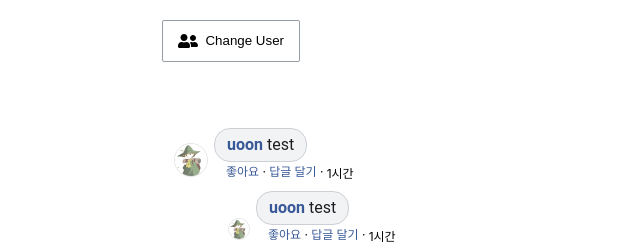
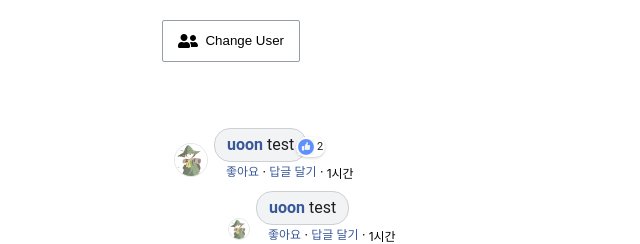
Before and after one commit to uoon-dev/clone-facebook-reply, a React (Create React App) app: page / in a window 1280 px wide. Shown: the top 244 px of the page, without its empty margins (38-678 px from the left). Built offline with nearby package versions, Linux system fonts and the light colour scheme.

Commit message:
create LikeStatus component

```diff
--- a/src/App.js
+++ b/src/App.js
@@ -18,6 +18,7 @@ import CommentsWrapper from 'containers/Feed/Comments/CommentsWrapper';
  *
  * 기능 개발
  * 1. 좋아요 기능
+ * 2. localStorage 저장
  */
 
 const App = () => {
--- a/src/components/Feed/Comment/Comment.js
+++ b/src/components/Feed/Comment/Comment.js
@@ -1,13 +1,13 @@
 
 /** @jsx jsx */
 import { jsx } from '@emotion/core';
-import { useState } from 'react';
 import { useDispatch, useSelector } from 'react-redux';
 import { v4 as uuidv4 } from 'uuid';
 
 import Profile from './Profile/Profile';
 import CommentInput from './CommentInput/CommentInput';
 import ReactionMenu from './ReactionMenu/ReactionMenu';
+
 import * as styles from './commentStyle';
 
 const Comment = props => {
@@ -41,13 +41,14 @@ const Comment = props => {
   return (
     <div className={`CommentItem ${!props.isNewPendingComment ? 'CreatedComment' : ''}`} css={styles.commentItem}>
       <Profile profileImageUrl={props.user.profileImageUrl} isChildComment={props.parentId} />
-      <div>
+      <div css={styles.commentContent}>
         <CommentInput
           id={props.id}
           isNewPendingComment={props.isNewPendingComment}
           parentId={props.parentId}
           targetCommentInfo={props.targetCommentInfo}
           user={props.user}
+          likeUsers={props.likeUsers}
           commentContent={props.commentContent}
           createCommentContent={createCommentDispatch}
           updateCommentContent={updateCommentDispatch}
--- a/src/components/Feed/Comment/CommentInput/CommentInput.js
+++ b/src/components/Feed/Comment/CommentInput/CommentInput.js
@@ -6,6 +6,7 @@ import { useState, useRef, useEffect } from 'react';
 import TextareaAutosize from 'react-textarea-autosize';
 
 import CommentSetting from './CommentSetting';
+import LikeStatus from './LikeStatus/LikeStatus';
 import * as styles from './commentInputStyle';
 import { Comment } from 'constants/text';
 
@@ -51,6 +52,11 @@ const CommentInput = props => {
     )
   }
 
+  const likeStatus = (props.likeUsers || []).length > 0 ?
+    <LikeStatus
+      likeUsers={props.likeUsers}
+    /> : null
+
   const commentInputBody = (
     isEditing || props.isNewPendingComment ?
       <TextareaAutosize
@@ -64,10 +70,14 @@ const CommentInput = props => {
         css={styles.textarea}
       /> :
       <div className="CommentStaticInput" css={styles.commentInput}>
-        <div css={styles.textarea}>
+        <div css={[styles.textarea, likeStatus ? styles.hasLikeStatus : '']}>
           {userNames} {props.commentContent}
+          {likeStatus}
         </div>
-        <CommentSetting setIsEditing={setIsEditing} commentId={props.id}/>
+        <CommentSetting
+          setIsEditing={setIsEditing}
+          commentId={props.id}
+        />
       </div>
   )
 
--- a/src/components/Feed/Comment/CommentInput/CommentSetting.js
+++ b/src/components/Feed/Comment/CommentInput/CommentSetting.js
@@ -23,7 +23,7 @@ const CommentSetting = props => {
 
   const uuid = uuidv4();
   return (
-    <div>
+    <div className="CommentSetting">
       <button
         className={`CommentSettingButton ${isCommentSettingClicked ? 'IsCommentSettingClicked' : ''}`}
         css={styles.commentSettingButton}
--- /dev/null
+++ b/src/components/Feed/Comment/CommentInput/LikeStatus/LikeStatus.js
@@ -0,0 +1,18 @@
+/** @jsx jsx */
+import { jsx } from '@emotion/core';
+import * as styles from './likeStatusStyle';
+import likeIconImage from 'images/icn-like.png'
+
+const profile = props => {
+  const { likeUsers } = props;
+  return (
+    <div className="LikeStatus" css={styles.likeStatus}>
+      <img
+        src={likeIconImage}
+        css={styles.likeStatusIcon} alt="likeIcon"/>
+      <span>{likeUsers.length}</span>
+    </div>
+  )
+}
+
+export default profile;
--- /dev/null
+++ b/src/components/Feed/Comment/CommentInput/LikeStatus/likeStatusStyle.js
@@ -0,0 +1,21 @@
+import { css } from '@emotion/core';
+import { white_0, gray_20 } from 'styles/colors';
+
+export const likeStatus = css`
+  position: absolute;
+  bottom: 4px;
+  right: -19px;
+  display: flex;
+  padding: 2px;
+  border-radius: 10px;
+  box-shadow: 0 1px 3px 0 rgba(0, 0, 0, .2);
+  background-color: ${white_0};
+  color: ${gray_20};
+  font-size: 11px;
+`;
+
+export const likeStatusIcon = css`
+  margin-right: 3px;
+  width: 16px;
+  height: 16px;
+`;
--- a/src/components/Feed/Comment/CommentInput/commentInputStyle.js
+++ b/src/components/Feed/Comment/CommentInput/commentInputStyle.js
@@ -3,12 +3,14 @@ import { blue_5, gray_5, gray_20 } from 'styles/colors';
 import { resetFocus, resetLink } from 'styles/customProperties';
 
 export const commentInput = css`
+  position: relative;
   display: flex;
   align-items: center;
 `
 
 export const textarea = css`
   ${resetFocus}
+  position: relative;
   padding: 8px 12px;
   min-height: 32px;
   box-sizing: border-box;
@@ -48,3 +50,9 @@ export const userName = css`
     text-decoration: underline;
   }
 `;
+
+export const hasLikeStatus = css`
+  + .CommentSetting {
+    margin-left: 18px;
+  }
+`
--- a/src/components/Feed/Comment/Profile/Profile.js
+++ b/src/components/Feed/Comment/Profile/Profile.js
@@ -3,11 +3,11 @@ import { jsx } from '@emotion/core';
 import * as styles from './profileStyle';
 
 const profile = props => {
-  const { isChildComment } = props;
+  const { isChildComment, profileImageUrl } = props;
   return (
     <div className="CommentProfile">
       <img
-        src={props.profileImageUrl}
+        src={profileImageUrl}
         className={isChildComment ? 'IsChildComment' : ''}
         css={styles.proflieImage} alt="profile"/>
     </div>
--- a/src/components/Feed/Comment/commentStyle.js
+++ b/src/components/Feed/Comment/commentStyle.js
@@ -25,3 +25,7 @@ export const commentItem = css`
     }
   }
 `;
+
+export const commentContent = css`
+  position: relative;
+`
--- a/src/containers/Feed/Comments/Comments.js
+++ b/src/containers/Feed/Comments/Comments.js
@@ -30,7 +30,7 @@ const Comments = props => {
           parentId={commentStatus.parentId}
           user={commentStatus.user}
           commentContent={commentStatus.commentContent}
-          likeCount={commentStatus.likeCount}
+          likeUsers={commentStatus.likeUsers}
           setTargetCommentInfo={setTargetCommentInfo}
           targetCommentInfo={commentStatus.targetCommentInfo}
           key={uuidv4()}
--- a/src/stores/comment.js
+++ b/src/stores/comment.js
@@ -22,7 +22,18 @@ const initialState = {
         profileImageUrl: mumrikImage,
       },
       commentContent: 'test',
-      likeCount: '',
+      likeUsers: [
+        {
+          id: 0,
+          name: 'uoon',
+          profileImageUrl: mumrikImage,
+        },
+        {
+          id: 3,
+          name: 'shine',
+          profileImageUrl: catImage,
+        },
+      ],
       children: [
         {
           id: 2345,
@@ -33,7 +44,7 @@ const initialState = {
             profileImageUrl: mumrikImage,
           },
           commentContent: 'test',
-          likeCount: '',
+          likeUsers: [],
         },
         {
           id: 3458,
@@ -44,7 +55,7 @@ const initialState = {
             profileImageUrl: catImage,
           },
           commentContent: 'test3',
-          likeCount: '',
+          likeUsers: [],
         }
       ]
       //   {
@@ -79,8 +90,8 @@ export default handleActions (
         parentId: action.payload.parentId,
         user: action.payload.user,
         commentContent: action.payload.commentContent,
-        likeCount: action.payload.likeCount,
         targetCommentInfo: action.payload.targetCommentInfo,
+        likeUsers: [],
         children: []
       }
       return ({
```
Also changed, not shown: src/images/icn-like.png (added). Lines whose indentation alone changed are shown as unchanged.
